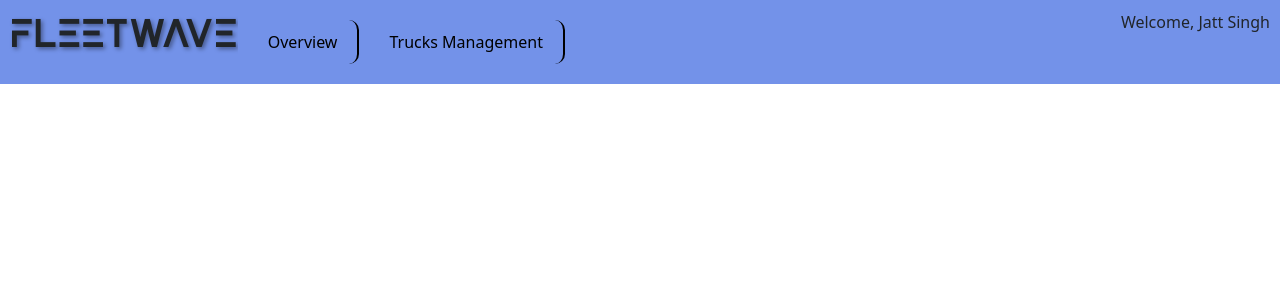
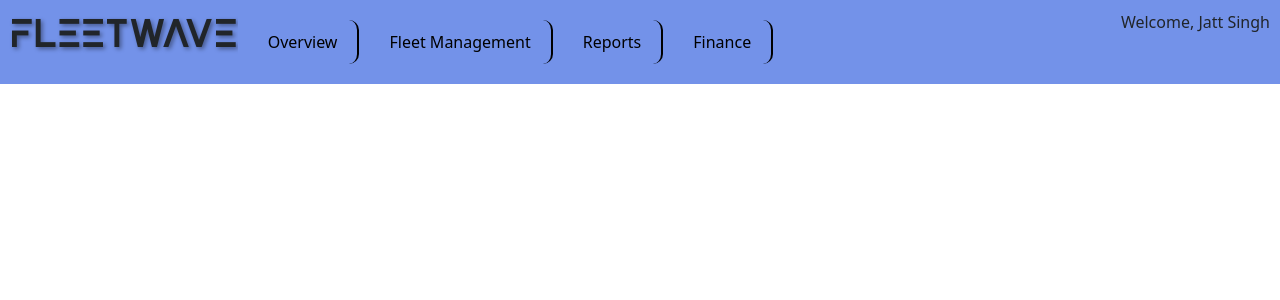
Before and after one commit to lizbissinger/Senior-Design, a React (Vite) app: page /dashboard in a window 1280 px wide. Shown: the top 300 px of the page. Built offline with nearby package versions, Linux system fonts and the light colour scheme; the HTML template or start-up script is replaced by a standard one.

Commit message:
Nav bar changes - added tabs and renamed

```diff
--- a/src/App.tsx
+++ b/src/App.tsx
@@ -3,7 +3,7 @@ import './App.css';
 import { BrowserRouter as Router, Route, Routes } from 'react-router-dom';
 import Dashboard from './components/Dashboard';
 import Overview from './components/Overview/Overview';
-import TrucksManagement from './components/TrucksManagement/TrucksManagement';
+import FleetManagement from './components/FleetManagement/FleetManagement';
 import LoadDetails from './components/LoadDetails/LoadDetails';
 
 const App: React.FC = () => {
@@ -13,7 +13,7 @@ const App: React.FC = () => {
         <Routes>
           <Route path="/dashboard/*" element={<Dashboard />} />
           <Route path="/overview" element={<Overview />} />
-          <Route path="/trucks" element={<TrucksManagement />} />
+          <Route path="/fleet" element={<FleetManagement />} />
 
         </Routes>
       </Router>
--- a/src/components/Dashboard.tsx
+++ b/src/components/Dashboard.tsx
@@ -1,7 +1,7 @@
 import React from 'react';
 import { Link, Routes, Route } from 'react-router-dom';
 import Overview from './Overview/Overview';
-import TrucksManagement from './TrucksManagement/TrucksManagement';
+import FleetManagement from './FleetManagement/FleetManagement';
 import UserInfo from './UserInfo/UserInfo';
 import './Dashboard.css';
 
@@ -14,9 +14,16 @@ const Dashboard: React.FC = () => {
           <Link to="/dashboard/overview" className="tab">
             Overview
           </Link>
-          <Link to="/dashboard/trucks" className="tab">
-            Trucks Management
+          <Link to="/dashboard/fleet" className="tab">
+            Fleet Management
           </Link>
+          <Link to="/dashboard/reports" className="tab">
+            Reports
+          </Link>
+          <Link to="/dashboard/finance" className="tab">
+            Finance
+          </Link>
+
           {/* Add more tabs for other features */}
         </div>
         <UserInfo username="Jatt Singh" /> {/* Pass the user's name */}
@@ -24,7 +31,9 @@ const Dashboard: React.FC = () => {
       <div className="content">
         <Routes>
           <Route path="overview" element={<Overview />} />
-          <Route path="trucks" element={<TrucksManagement />} />
+          <Route path="fleet" element={<FleetManagement />} />
+          <Route path="reports" /* add element here */ />
+          <Route path="finance" /* add element here */ />
           {/* Add more routes for other tabs */}
         </Routes>
       </div>
--- a/src/components/TrucksManagement/TrucksManagement.tsx
+++ b/src/components/FleetManagement/FleetManagement.tsx
@@ -1,12 +1,12 @@
 import React from 'react';
 
-const TrucksManagement: React.FC = () => {
+const FleetManagement: React.FC = () => {
   return (
     <div>
-      <h2>Trucks Management</h2>
+      <h2>Fleet Management</h2>
       {/* Add content for the Trucks Management tab */}
     </div>
   );
 };
 
-export default TrucksManagement;
+export default FleetManagement;
```
